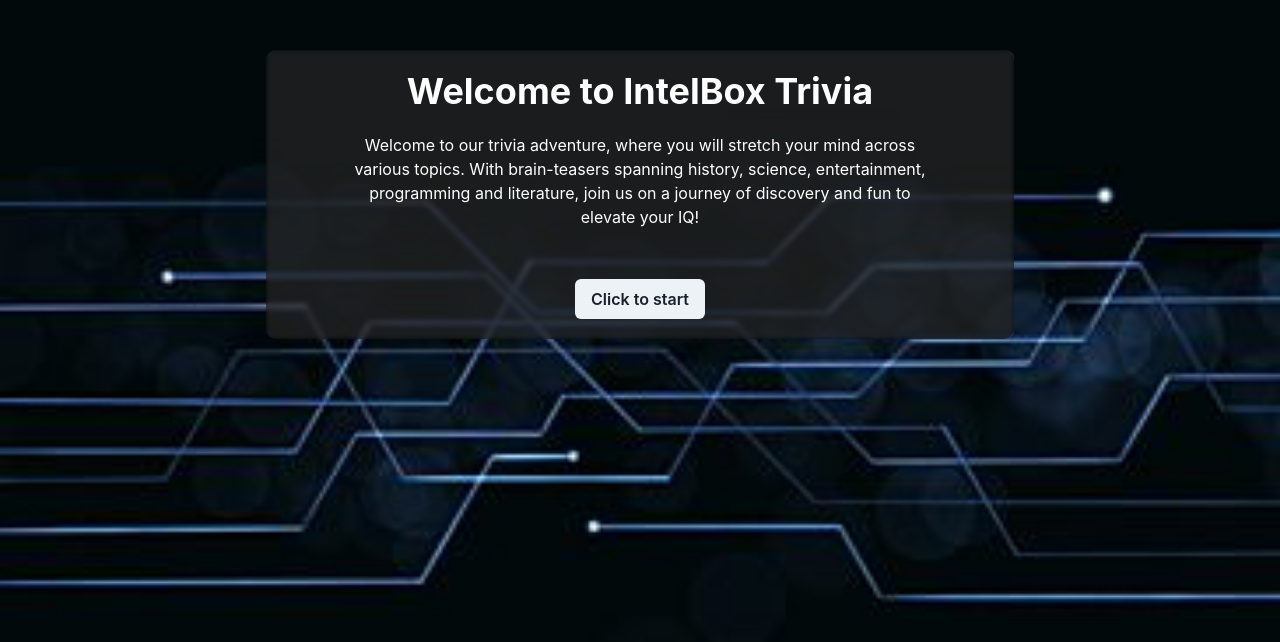
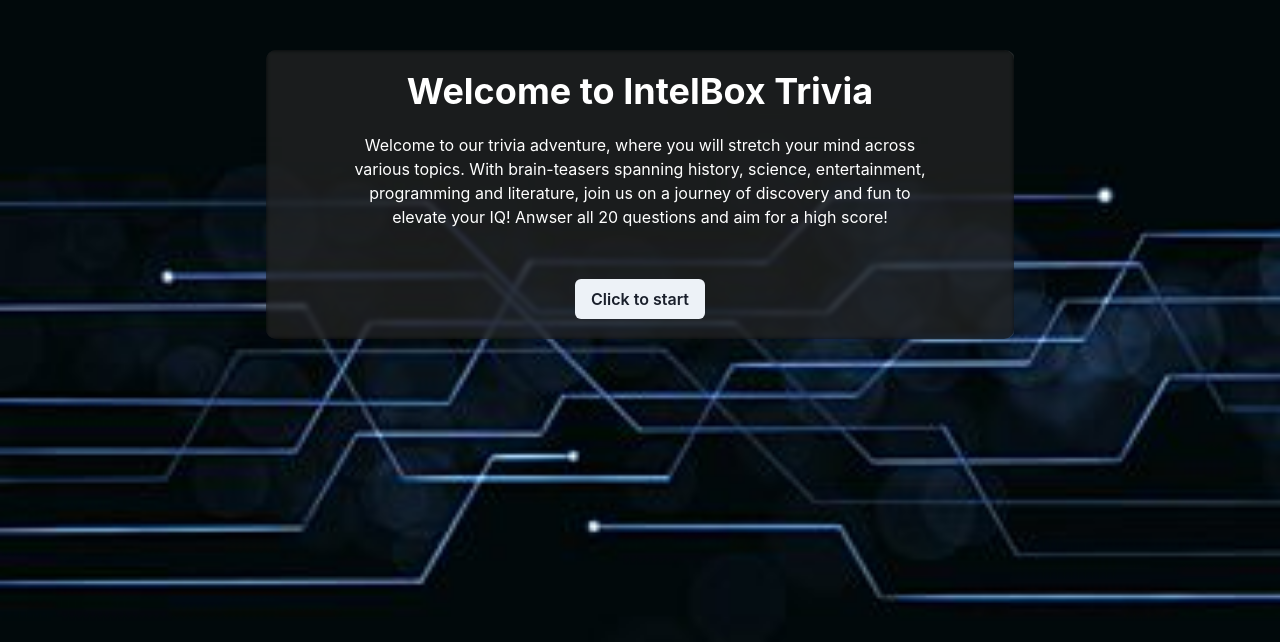
Before and after one commit to Korede456/Intel_trivia, a React (Vite) app: page / in a window 1280 px wide. Shown: the top 642 px of the page. Built offline with nearby package versions, Linux system fonts and the light colour scheme.

Commit message:
Update Intro.jsx
rephrased text

```diff
--- a/src/components/Intro.jsx
+++ b/src/components/Intro.jsx
@@ -8,7 +8,7 @@ const Intro = () => {
         Welcome to our trivia adventure, where you will stretch your mind across
         various topics. With brain-teasers spanning history, science,
         entertainment, programming and literature, join us on a journey of
-        discovery and fun to elevate your IQ!
+        discovery and fun to elevate your IQ! Anwser all 20 questions and aim for a high score!
       </Text>
     </Container>
   );
```
